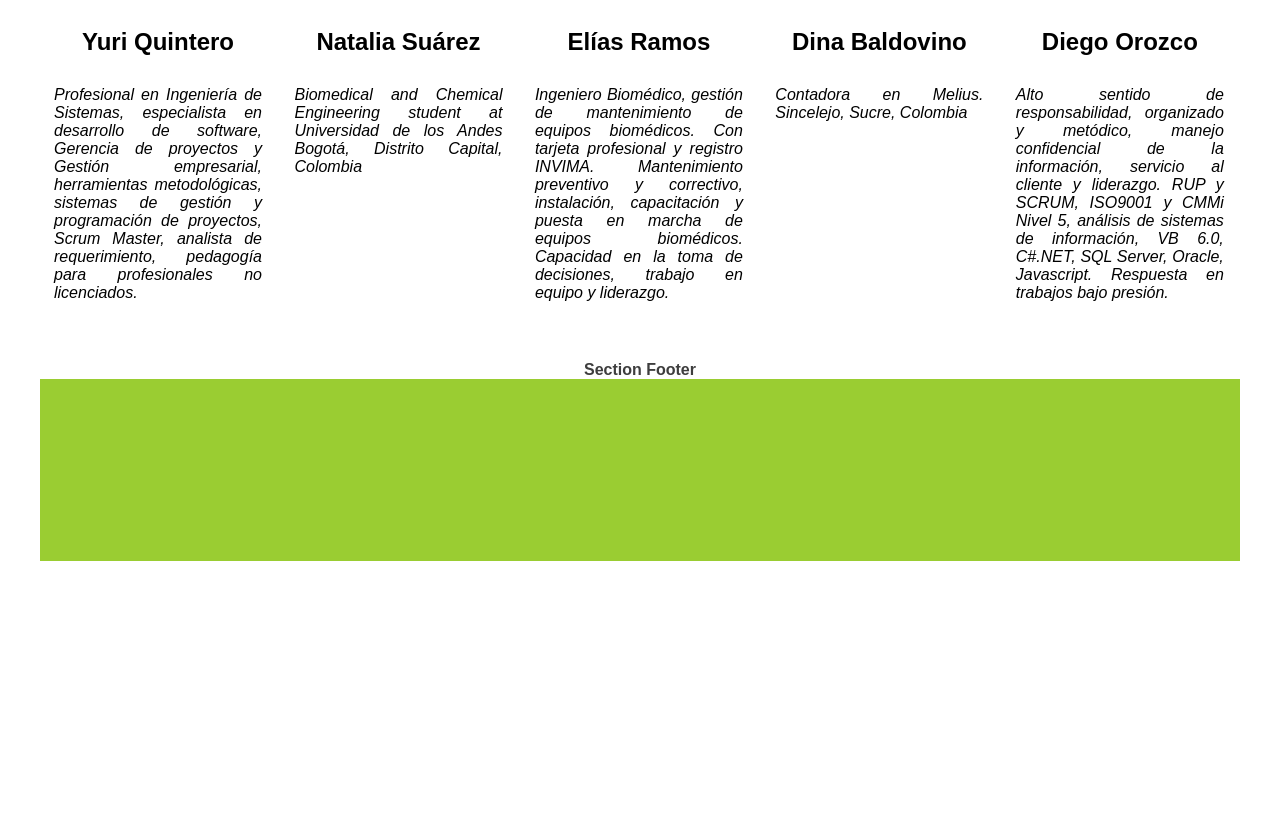
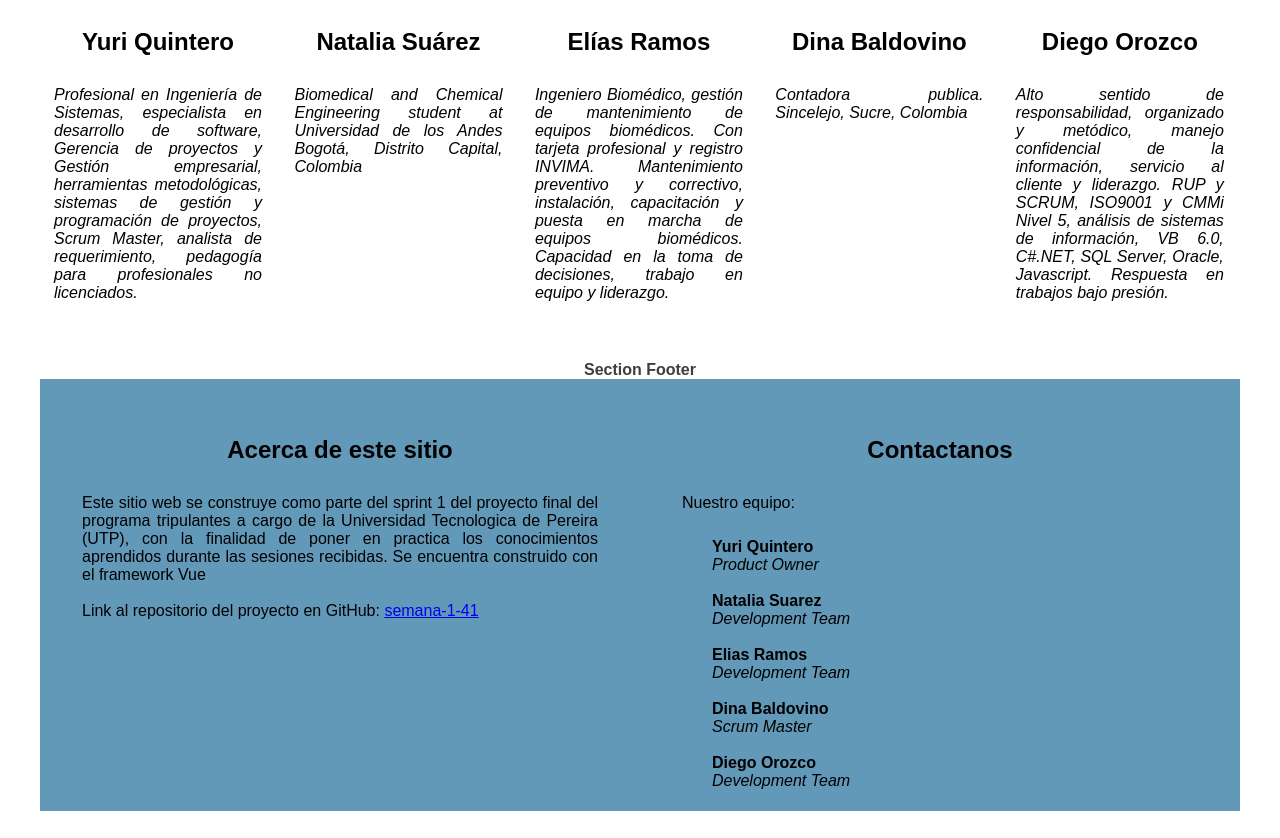
Before and after one commit to difeorqui/semana-1-41, a website: page src/index.html in a window 1280 px wide. Shown: the part 1439-2277 px from the top of the page. Before the commit the page ends 2008 px from the top, so only its background shows below. Drawn offline with Linux system fonts and the light colour scheme.

Commit message:
Se agrega footer

```diff
--- a/src/index.html
+++ b/src/index.html
@@ -221,7 +221,7 @@
                         Dina Baldovino
                     </h2>
                     <p class="service-text memebers">
-                        Contadora en Melius. Sincelejo, Sucre, Colombia
+                        Contadora publica. Sincelejo, Sucre, Colombia
                     </p>
                 </div>
             </div>
@@ -244,12 +244,52 @@
 
         <footer class="footer">
             <p class="section-text">Section Footer</p>
+                <div class="container-footer">
+                    <div class="col-2">
+                        <h2>Acerca de este sitio</h2>
+                        <p class="service-text">
+                            Este sitio web se construye como parte del sprint 1 del proyecto final del programa tripulantes a cargo de
+                            la Universidad Tecnologica de Pereira (UTP), con la finalidad de poner en practica los conocimientos
+                            aprendidos durante las sesiones recibidas. Se encuentra construido con el framework Vue
+                            </br></br>
+                            Link al repositorio del proyecto en GitHub: <a href="https://github.com/difeorqui/semana-1-41">semana-1-41</a>
+                        </p>
+                    </div>
+                    <div class="col-2">
+                        <h2>Contactanos</h2>
+                        <p class="service-text">
+                            Nuestro equipo:
+                            <ul>
+                                <li>
+                                    <b>Yuri Quintero</b> </br>
+                                    <i>Product Owner</i>
+                                </li>
+                                </br>
+                                <li>
+                                    <b>Natalia Suarez</b> </br>
+                                    <i>Development Team</i>
+                                </li>
+                                </br>
+                                <li>
+                                    <b>Elias Ramos</b> </br>
+                                    <i>Development Team</i>
+                                </li>
+                                </br>
+                                <li>
+                                    <b>Dina Baldovino</b> </br>
+                                    <i>Scrum Master</i>
+                                </li>
+                                </br>
+                                <li>
+                                    <b>Diego Orozco</b> </br>
+                                    <i>Development Team</i>
+                                </li>
+                            </ul>
+                        </p>
+                    </div>
+            </div>
         </footer>
-
     </div>
-
-
-
 </body>
 
 </html>
--- a/src/style.css
+++ b/src/style.css
@@ -89,8 +89,8 @@ body{
 }
 
 .footer{
-    height: 200px;
-    background-color: yellowgreen;
+    height: 450px;
+    background-color: rgb(99, 153, 184);
     bottom: 0px;
     /* position: fixed; */
     /* width: 1200px; */
@@ -101,6 +101,15 @@ body{
     color: #3e3e3e;
     background: white;
     font-weight: bold;
+    text-align: center;
+}
+
+.col-2{
+    width: 50%;
+    height: auto;
+    display: inline-block;
+    padding: 2em;
+    margin-top: 5px;
     text-align: center;
 }
 
@@ -226,3 +235,12 @@ hr{
     text-decoration: underline;
     font-weight: bold;
 }
+
+ul {
+    list-style-type: none;
+    text-align: left;
+}
+
+.container-footer {
+    display: flex;
+}
```
